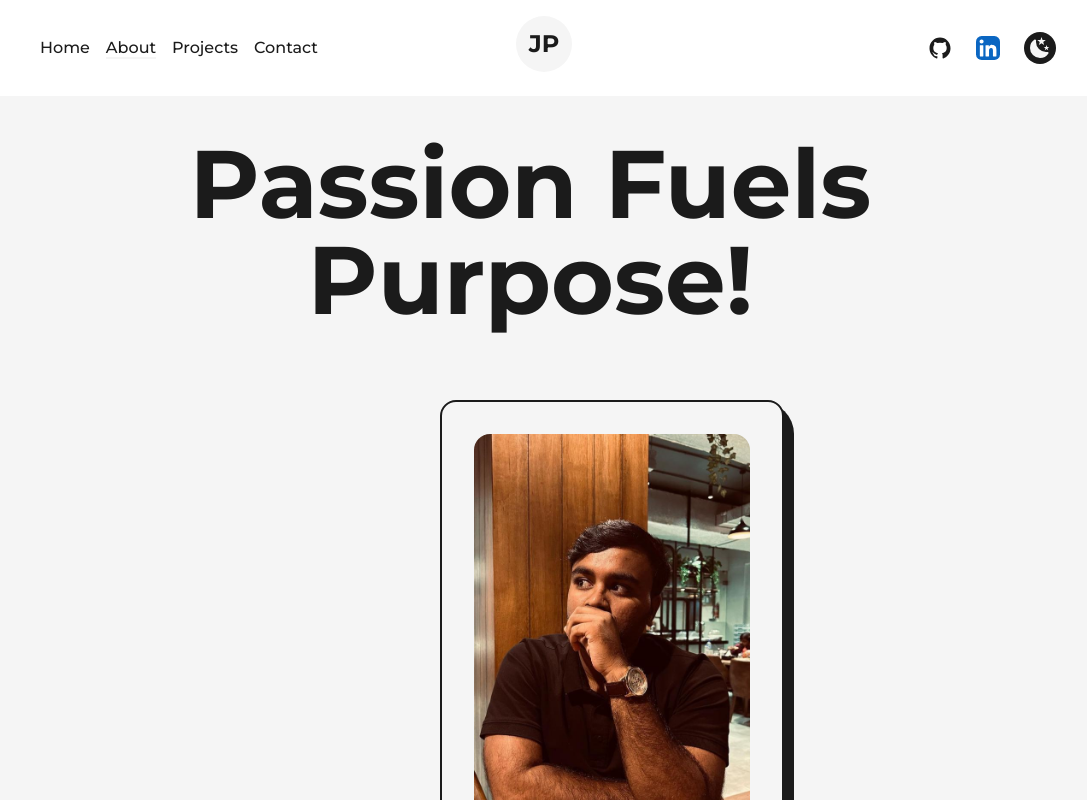
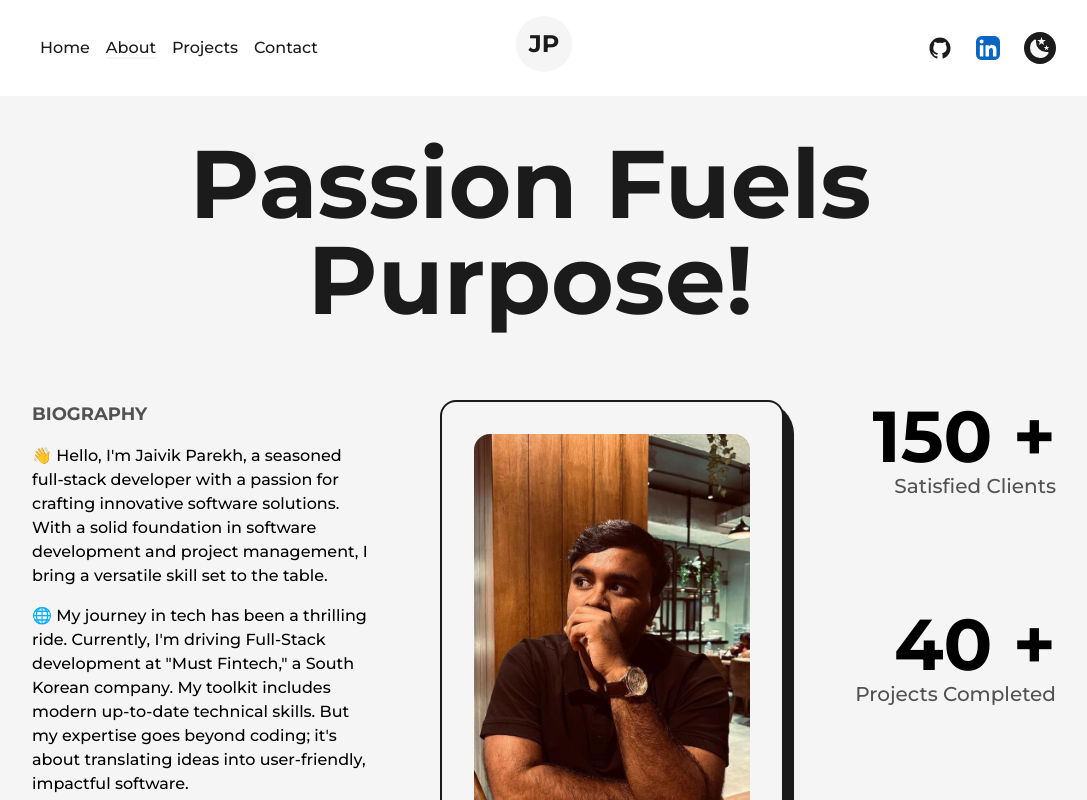
Before and after one commit to kevinWebmyne/jaivik-parekh-portfolio, a Next.js app: page /about in a window 1280 px wide. Shown: the top 800 px of the page, without its empty margins (96-1183 px from the left). Built offline with nearby package versions, Linux system fonts and the light colour scheme.

Commit message:
solve the about Us Error

```diff
--- a/src/pages/about.js
+++ b/src/pages/about.js
@@ -50,15 +50,11 @@ const about = () => {
       <main className="flex w-full flex-col items-center justify-center mt-16">
         <Layout className="pt-16">
           <AnimatedText
-            data-aos="fade-up"
             text="Passion Fuels Purpose!"
             className="Passion-title mb-16 lg:!text-7xl sm:!text-6xl xs:!text-4xl sm:mb-8"
           />
           <div className="grid w-full grid-cols-8 gap-16 sm:gap-8">
-            <div
-              data-aos="fade-right"
-              className="animate-ex col-span-3 flex flex-col items-start justify-start xl:col-span-4 md:order-2 md:col-span-8"
-            >
+            <div className="animate-ex col-span-3 flex flex-col items-start justify-start xl:col-span-4 md:order-2 md:col-span-8">
               <h2 className="mb-4 text-lg font-bold uppercase text-dark/75 dark:text-light/75">
                 Biography
               </h2>
@@ -102,10 +98,7 @@ const about = () => {
                 sizes="(max-width: 768px) 100vw,(max-width: 1200px) 50vw, 33vw"
               />
             </div>
-            <div
-              data-aos="fade-up"
-              className="animate-ex col-span-2 flex flex-col flex-wrap items-end justify-between xl:col-span-8 xl:items-center md:order-3"
-            >
+            <div className="animate-ex col-span-2 flex flex-col flex-wrap items-end justify-between xl:col-span-8 xl:items-center md:order-3">
               {stats.map(({ id, value, name }) => (
                 <div
                   key={id}
```
